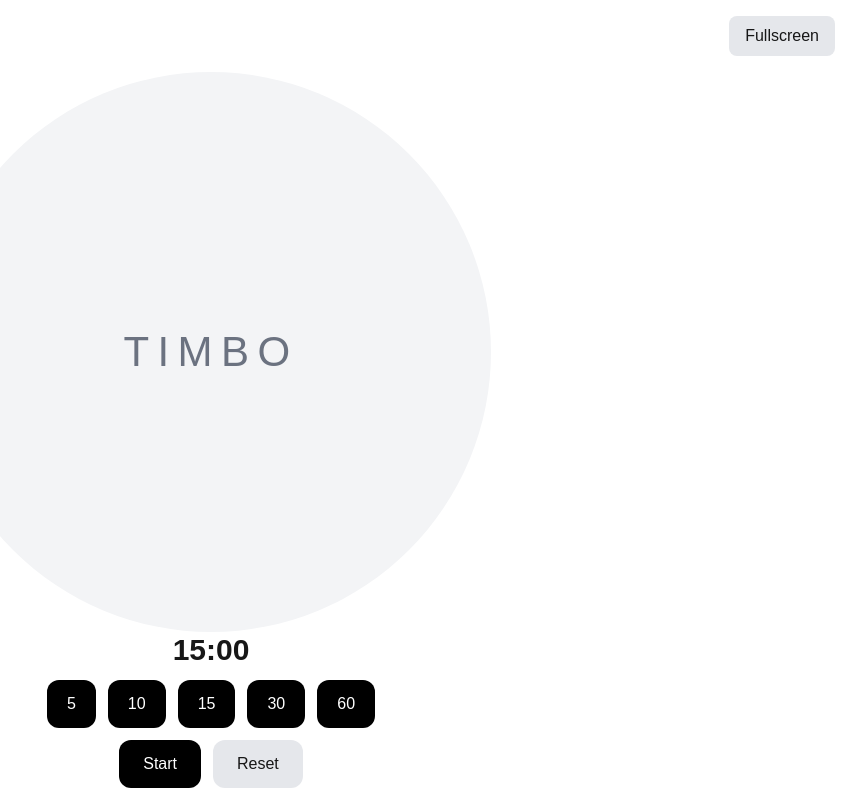
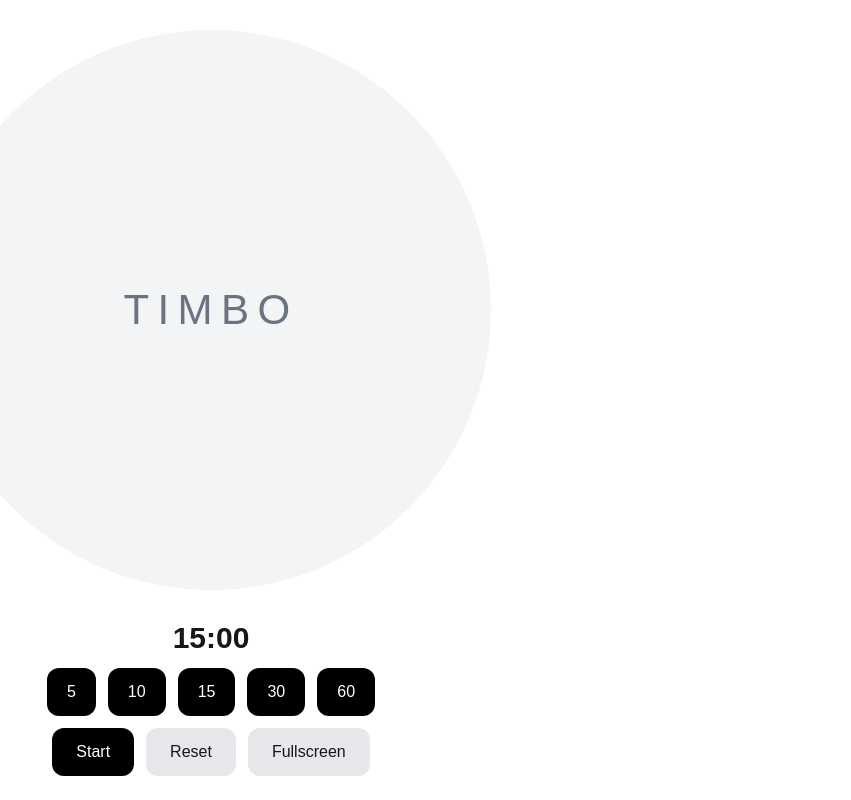
Before and after one commit to bosmeel/timbo, a Next.js app: page /timer in a window 1280 px wide. Shown: the whole page, without its empty margins (429-1280 px from the left). Built offline with nearby package versions, Linux system fonts and the light colour scheme.

Commit message:
fullscreen button inline controls desktop only

```diff
--- a/app/timer/page.tsx
+++ b/app/timer/page.tsx
@@ -59,14 +59,10 @@ export default function Page() {
     } catch {}
   }
 
-  function enterFullscreen() {
+  function toggleFullscreen() {
     if (!document.fullscreenElement) {
       document.documentElement.requestFullscreen();
-    }
-  }
-
-  function exitFullscreen() {
-    if (document.fullscreenElement) {
+    } else {
       document.exitFullscreen();
     }
   }
@@ -93,31 +89,6 @@ export default function Page() {
 
   return (
     <main className="fixed inset-0 bg-white flex flex-col">
-
-      {/* DESKTOP FULLSCREEN BUTTON */}
-      {!isFullscreen && (
-        <div className="hidden md:flex justify-end p-4">
-          <button
-            onClick={enterFullscreen}
-            className="px-4 py-2 bg-gray-200 rounded-lg"
-          >
-            Fullscreen
-          </button>
-        </div>
-      )}
-
-      {/* EXIT FULLSCREEN */}
-      {isFullscreen && (
-        <div className="hidden md:flex justify-end p-4">
-          <button
-            onClick={exitFullscreen}
-            className="px-4 py-2 bg-gray-200 rounded-lg"
-          >
-            Exit fullscreen
-          </button>
-        </div>
-      )}
-
       <div className="flex-1 flex items-center justify-center">
         <div className="aspect-square w-[min(70vh,95vw)]">
           <svg viewBox="0 0 200 200" className="w-full h-full pointer-events-none">
@@ -194,6 +165,14 @@ export default function Page() {
           >
             Reset
           </button>
+
+          {/* DESKTOP ONLY FULLSCREEN */}
+          <button
+            onClick={toggleFullscreen}
+            className="hidden md:block px-6 py-3 bg-gray-200 rounded-xl"
+          >
+            {isFullscreen ? "Exit fullscreen" : "Fullscreen"}
+          </button>
         </div>
       </div>
     </main>
```
